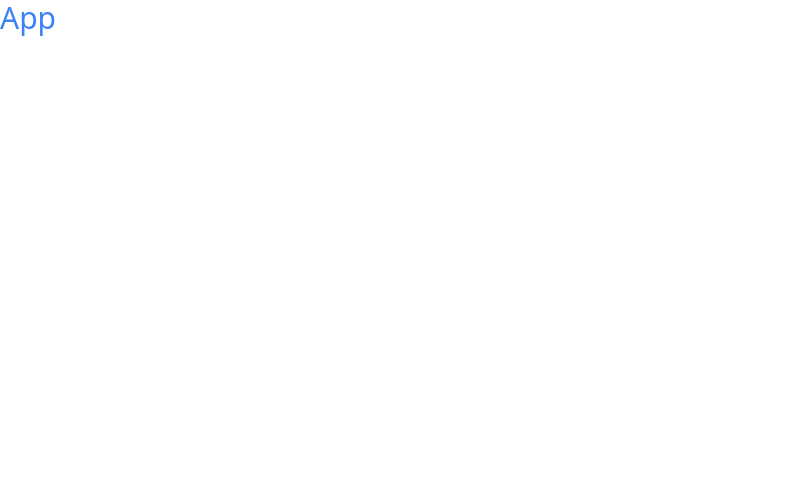
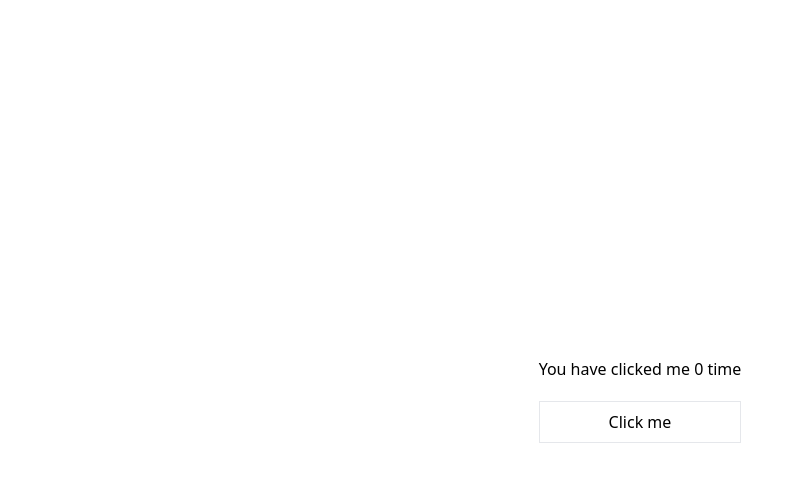
Before and after one commit to kaitcham/the-gym-react-exercises, a React (Vite) app: page / in a window 1280 px wide. Shown: the top 482 px of the page, without its empty margins (0-804 px from the left). Built offline with nearby package versions, Linux system fonts and the light colour scheme.

Commit message:
Display state and props component

```diff
--- a/src/App.jsx
+++ b/src/App.jsx
@@ -1,9 +1,14 @@
 import React from "react";
+import StateProps from "./pages/StateProps";
 
 const App = () => {
+  const [count, setCount] = React.useState(0);
   return (
-    <div>
-      <div className="text-3xl text-blue-500">App</div>
+    <div className="grid h-screen place-content-center">
+      <h3>
+        You have clicked me {count > 1 ? count + " times" : count + " time"}{" "}
+      </h3>
+      <StateProps handleClick={() => setCount((count) => count + 1)} />
     </div>
   );
 };
```
